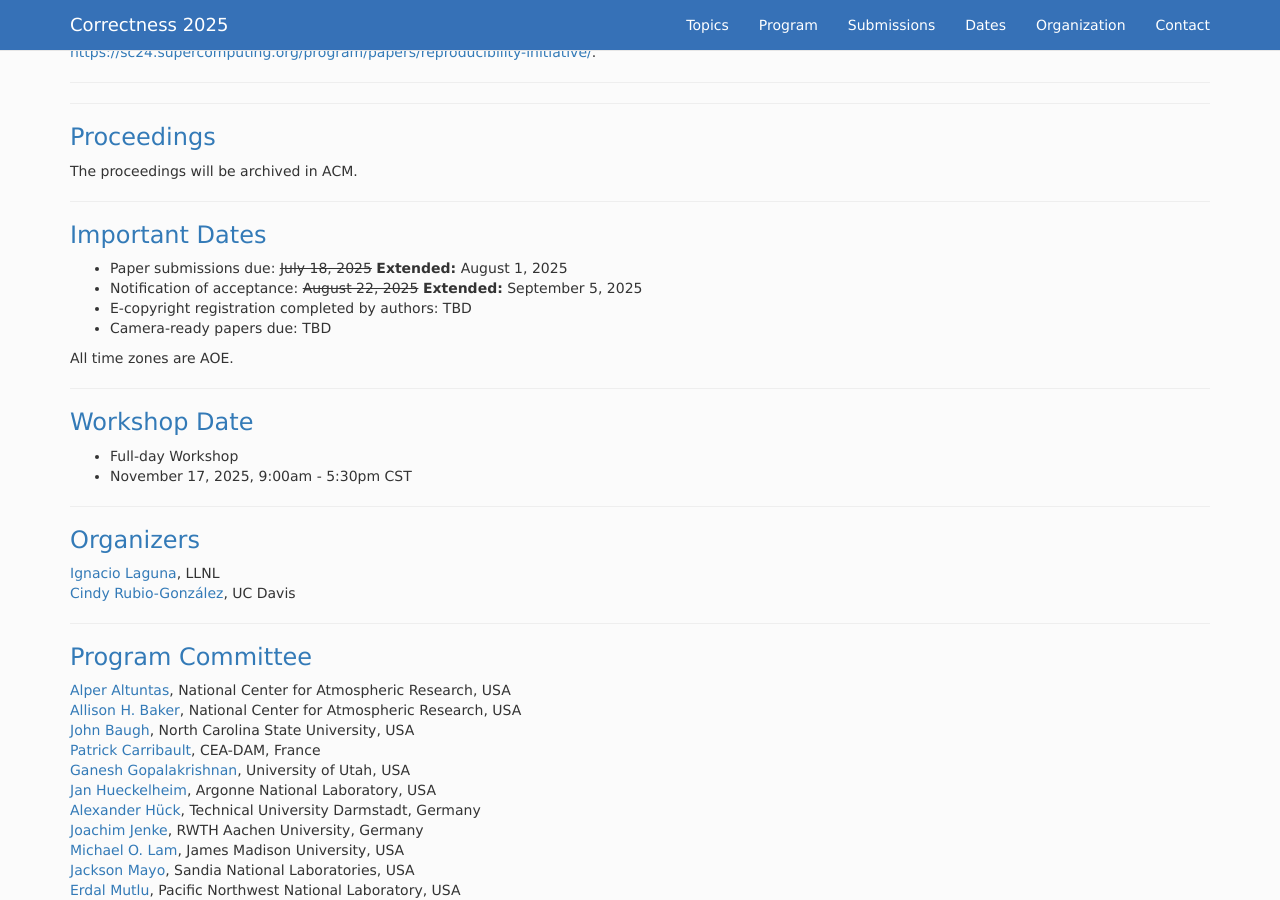
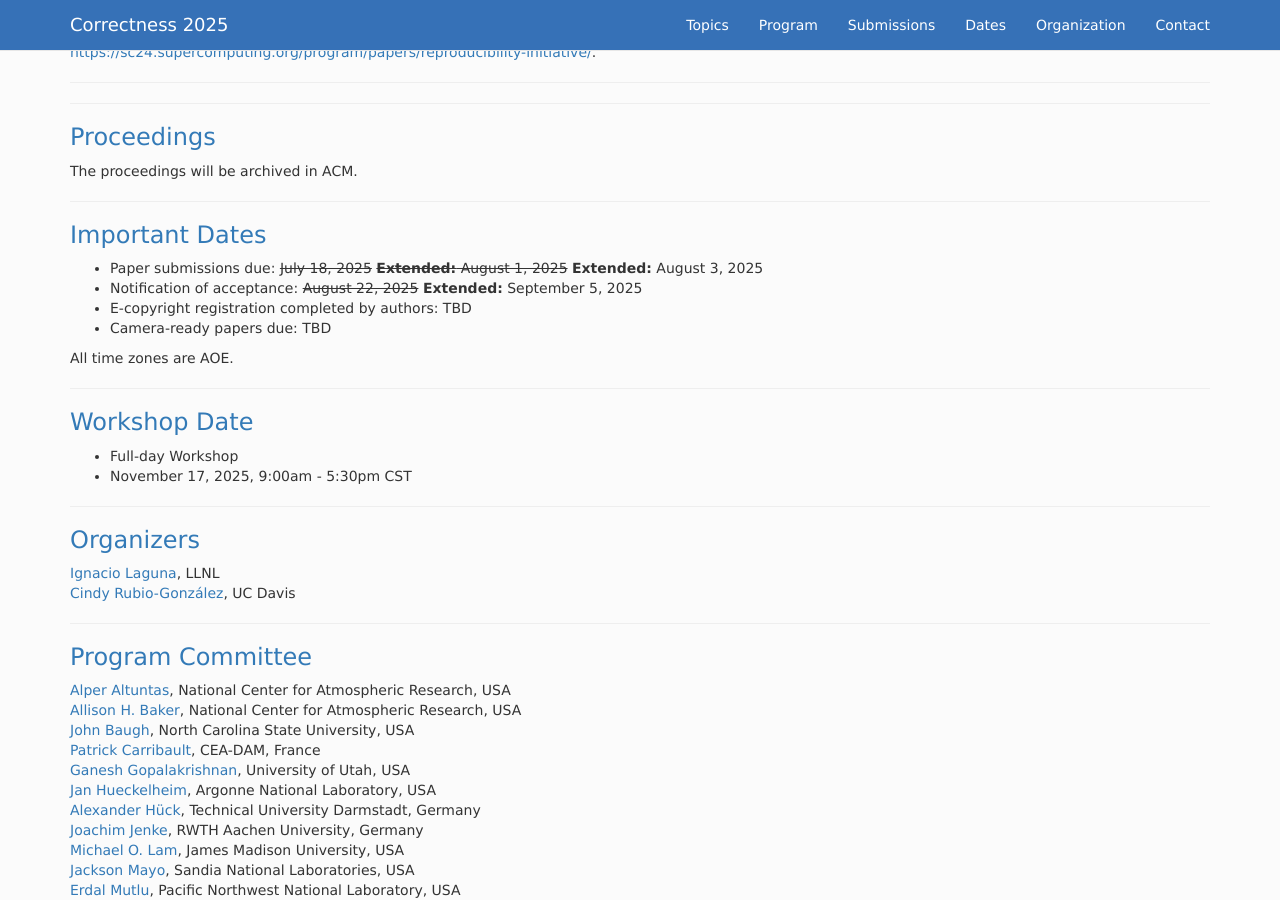
Before and after one commit to correctness-workshop/2025, a Jekyll site: the page built from index.md, in a window 1280 px wide and 900 px high, scrolled down 1753 px. Built offline with Jekyll 4.4.1, drawn with Linux system fonts in a browser that asks for light colours; nearby versions of some CDN libraries; the list of posts is cut into pages by our own code.

Commit message:
Update index.md

```diff
--- a/index.md
+++ b/index.md
@@ -112,7 +112,7 @@ The proceedings will be archived in ACM.
 * Camera-ready papers due: TBD
 -->
 
-* Paper submissions due: ~~July 18, 2025~~ **Extended:** August 1, 2025
+* Paper submissions due: ~~July 18, 2025~~ ~~**Extended:** August 1, 2025~~ **Extended:** August 3, 2025
 * Notification of acceptance: ~~August 22, 2025~~ **Extended:** September 5, 2025
 * E-copyright registration completed by authors: TBD
 * Camera-ready papers due: TBD
```
